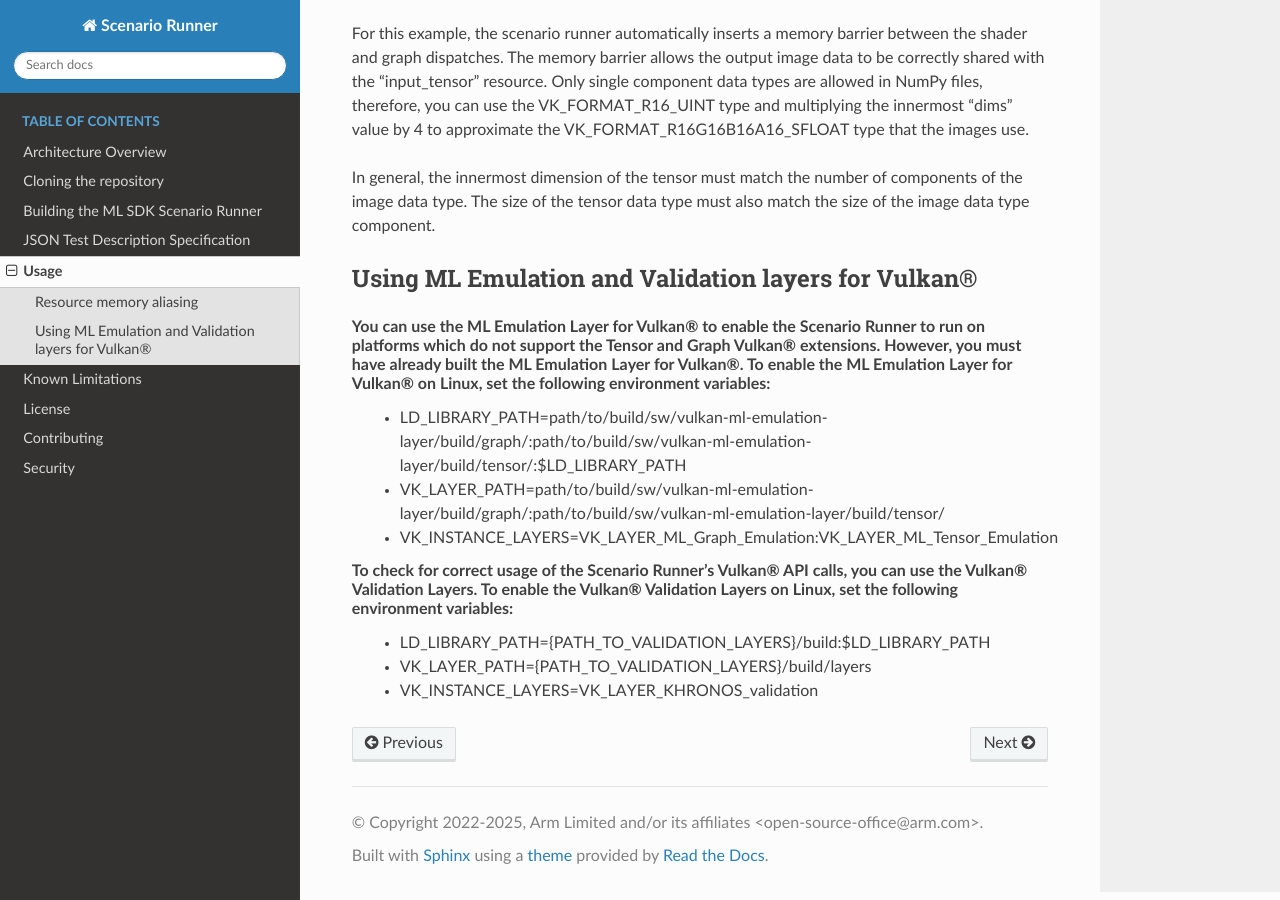
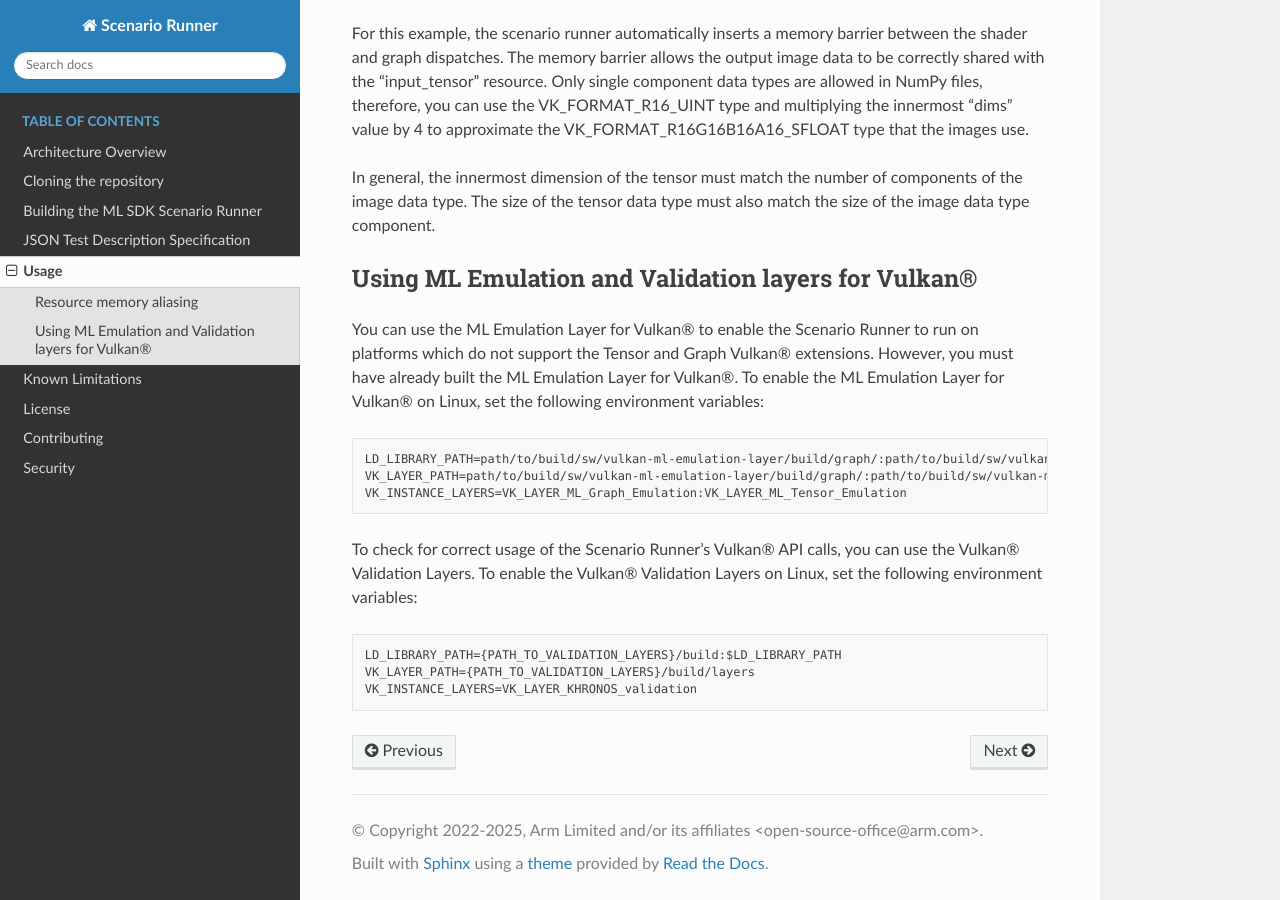
Before and after one commit to arm/ai-ml-sdk-scenario-runner, a Sphinx documentation site: the page built from docs/source/usage.rst, in a window 1280 px wide and 900 px high, scrolled down 2815 px. Built offline with Sphinx 7.4.7 and the Read the Docs theme 3.1.0, drawn with Linux system fonts in a browser that asks for light colours.

Commit message:
Fix documentation formatting
Change-Id: I1e4e659cea2b17218de1264a5bacab00113ac101
Signed-off-by: Freddie Liardet <frederick.liardet@arm.com>

```diff
--- a/docs/source/usage.rst
+++ b/docs/source/usage.rst
@@ -144,11 +144,17 @@ Using ML Emulation and Validation layers for Vulkan®
 ----------------------------------------------------
 
 You can use the ML Emulation Layer for Vulkan® to enable the Scenario Runner to run on platforms which do not support the Tensor and Graph Vulkan® extensions. However, you must have already built the ML Emulation Layer for Vulkan®. To enable the ML Emulation Layer for Vulkan® on Linux, set the following environment variables:
- - LD_LIBRARY_PATH=path/to/build/sw/vulkan-ml-emulation-layer/build/graph/:path/to/build/sw/vulkan-ml-emulation-layer/build/tensor/:$LD_LIBRARY_PATH
- - VK_LAYER_PATH=path/to/build/sw/vulkan-ml-emulation-layer/build/graph/:path/to/build/sw/vulkan-ml-emulation-layer/build/tensor/
- - VK_INSTANCE_LAYERS=VK_LAYER_ML_Graph_Emulation:VK_LAYER_ML_Tensor_Emulation
+
+.. code-block::
+
+    LD_LIBRARY_PATH=path/to/build/sw/vulkan-ml-emulation-layer/build/graph/:path/to/build/sw/vulkan-ml-emulation-layer/build/tensor/:$LD_LIBRARY_PATH
+    VK_LAYER_PATH=path/to/build/sw/vulkan-ml-emulation-layer/build/graph/:path/to/build/sw/vulkan-ml-emulation-layer/build/tensor/
+    VK_INSTANCE_LAYERS=VK_LAYER_ML_Graph_Emulation:VK_LAYER_ML_Tensor_Emulation
 
 To check for correct usage of the Scenario Runner's Vulkan® API calls, you can use the Vulkan® Validation Layers. To enable the Vulkan® Validation Layers on Linux, set the following environment variables:
- - LD_LIBRARY_PATH={PATH_TO_VALIDATION_LAYERS}/build:$LD_LIBRARY_PATH
- - VK_LAYER_PATH={PATH_TO_VALIDATION_LAYERS}/build/layers
- - VK_INSTANCE_LAYERS=VK_LAYER_KHRONOS_validation
+
+.. code-block::
+
+    LD_LIBRARY_PATH={PATH_TO_VALIDATION_LAYERS}/build:$LD_LIBRARY_PATH
+    VK_LAYER_PATH={PATH_TO_VALIDATION_LAYERS}/build/layers
+    VK_INSTANCE_LAYERS=VK_LAYER_KHRONOS_validation
```
